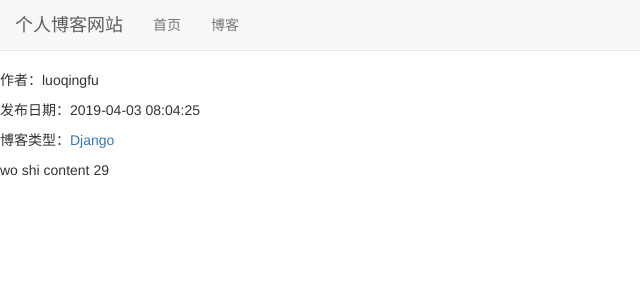
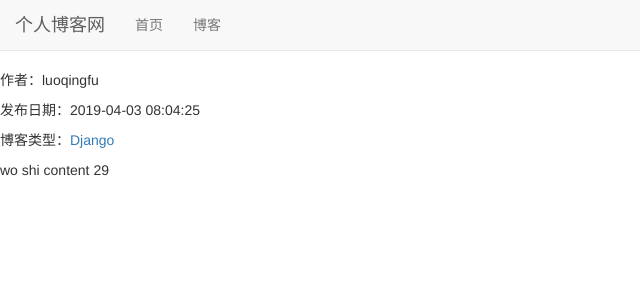
Before and after one commit to luoqingfu/mysite, a Django app: page /blog/35 in a window 1280 px wide. Shown: the top 300 px of the page, without its empty margins (0-640 px from the left). Run offline with Django 3.2, Linux system fonts and the light colour scheme; data comes from the database, SQL or seed files in the repository; some libraries are stand-ins or nearby versions.

Commit message:
Update base.html

```diff
--- a/templates/base.html
+++ b/templates/base.html
@@ -17,7 +17,7 @@
     <div class="container-fluid">
         <div class="navbar-header">
             <a class="navbar-brand" href="{% url 'home' %}">
-                个人博客网站
+                个人博客网
             </a>
             <button type="button" class="navbar-toggle collapsed" data-toggle="collapse" data-target="#navbar-collapse" aria-expanded="false">
                 <span class="icon-bar"></span>
```
